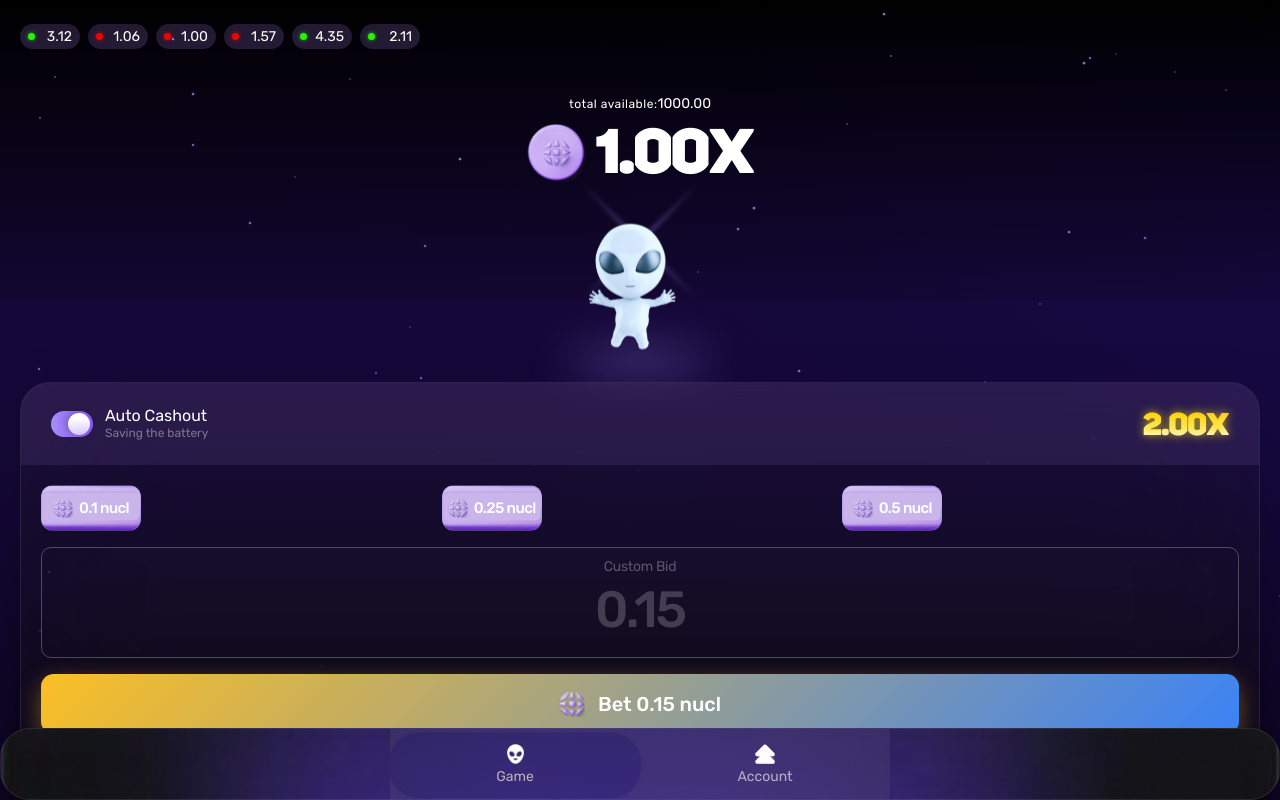
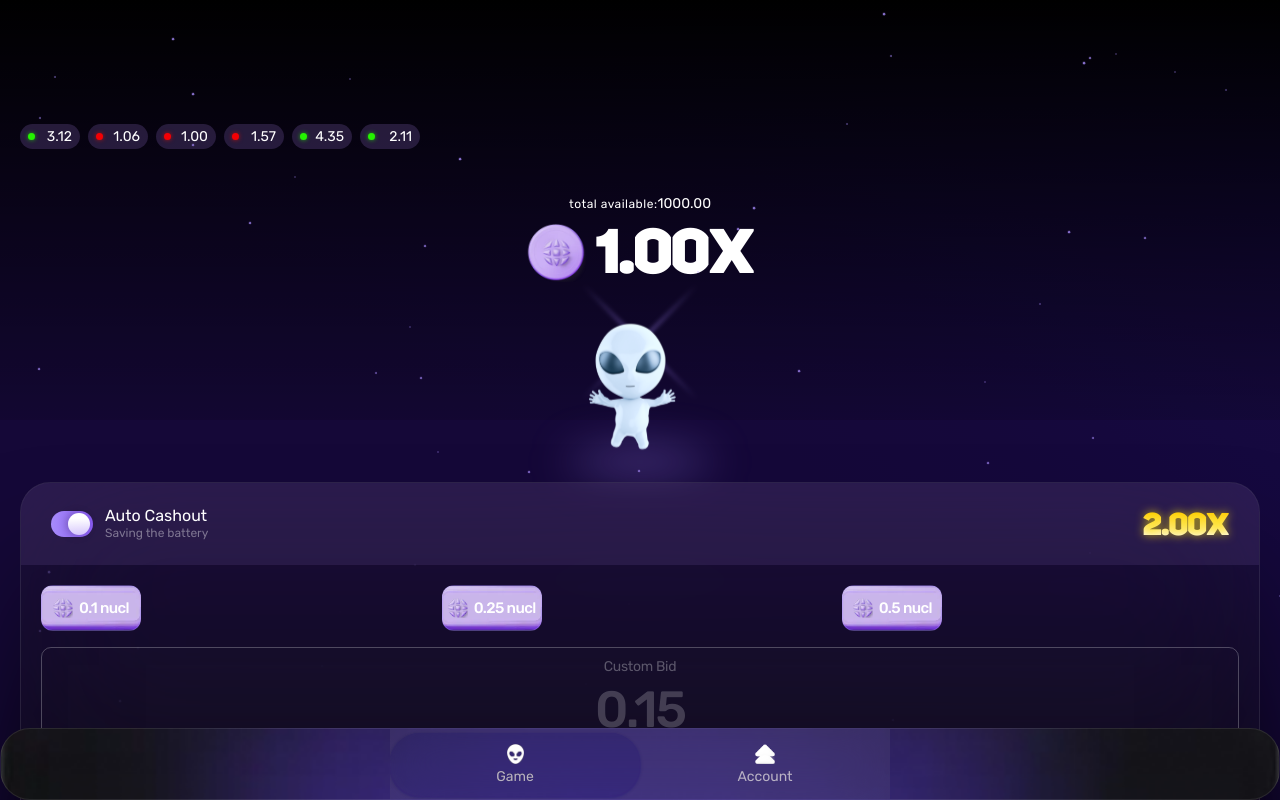
Before and after one commit to alxbychkov/alien-crush, a Vue app: page / in a window 1280 px wide. Built offline with nearby package versions, Linux system fonts and the light colour scheme; what @telegram-apps/sdk would draw is missing.

Commit message:
feat: add top padding

```diff
--- a/src/App.vue
+++ b/src/App.vue
@@ -20,8 +20,7 @@ import Footer from './components/common/Footer.vue'
   min-height: 100vh;
   background: linear-gradient(216deg, #170B54 -15.84%, #170B51 -11.36%, #170A4E -6.89%, #160A4C -2.41%, #160A49 2.06%, #160947 6.53%, #160945 11.01%, #160942 15.48%, #160940 19.96%, #15093F 24.43%, #15083D 28.91%, #15083B 33.38%, #15083A 37.86%, #150839 42.33%, #150839 46.8%, #150838 51.28%, #150838 55.75%);
   color: #ffffff;
-  padding: 20px;
-  padding-bottom: 92px;
+  padding: 120px 20px 92px;
   position: relative;
   overflow: hidden;
 }
@@ -29,7 +28,7 @@ import Footer from './components/common/Footer.vue'
   content: '';
   display: block;
   width: 100%;
-  height: 300px;
+  height: 420px;
   background: linear-gradient(180deg, #000000 0%, rgba(0, 0, 0, 0) 112.86%);
   position: absolute;
   top: 0;
```
